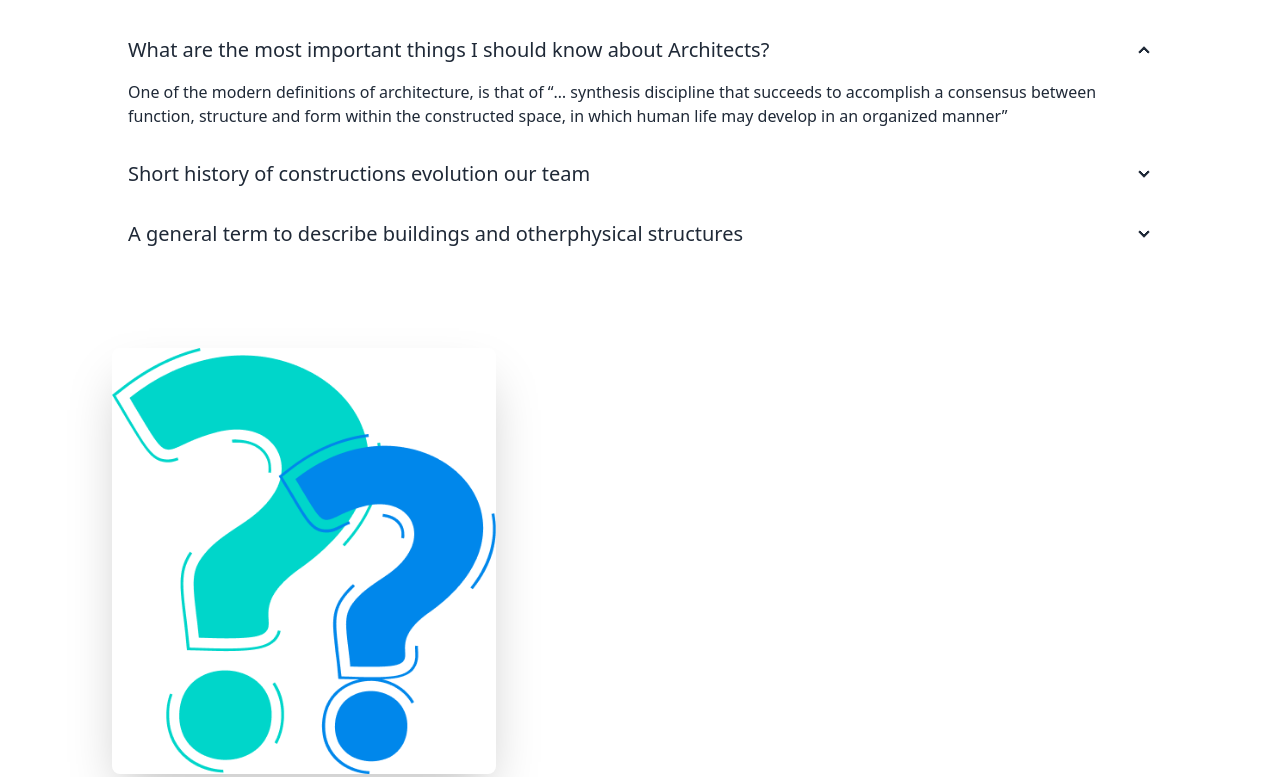
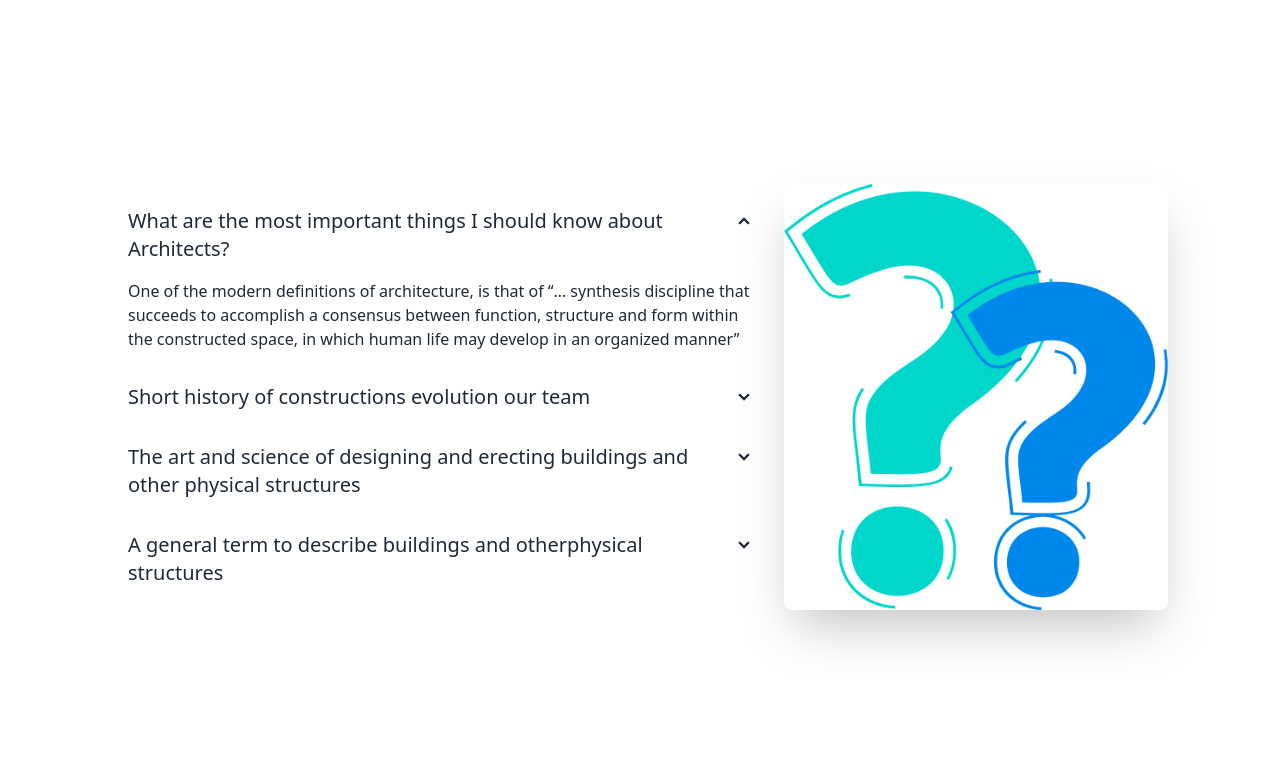
Before and after one commit to Naziur-Rahman/project-03, a plain HTML site: page about.html in a window 1280 px wide. Shown: the part 379-1156 px from the top of the page. Drawn offline with nearby package versions, Linux system fonts and the light colour scheme.

Commit message:
problem solve

```diff
--- a/about.html
+++ b/about.html
@@ -52,8 +52,8 @@
                       <div class="collapse collapse-arrow ">
                           <input type="radio" name="my-accordion-2" checked="checked" />
                           <div class="collapse-title text-xl font-medium">
-                              What are the most important things I should
-                              know about Architects?
+                              <h1>What are the most important things I should
+                                know about Architects?</h1>
                           </div>
                           <div class="collapse-content">
                               <p>One of the modern definitions of architecture, is that of
@@ -65,7 +65,7 @@
                           <div class="collapse collapse-arrow ">
                             <input type="radio" name="my-accordion-2" />
                             <div class="collapse-title text-xl font-medium">
-                            Short history of constructions evolution our team
+                              <h1>Short history of constructions evolution our team </h1>
                             </div>
                             <div class="collapse-content">
                                 <p>One of the modern definitions of architecture, is that of
@@ -78,7 +78,10 @@
                           <div class="collapse collapse-arrow ">
                             <input type="radio" name="my-accordion-2" />
                             <div class="collapse-title text-xl font-medium">
-                            A general term to describe buildings and otherphysical structures
+                              <h1>The art and science of  designing and erecting
+
+                                buildings and other physical structures</h1>
+                            </div>
                             <div class="collapse-content">
                                 <p>One of the modern definitions of architecture, is that of
                                   “…
@@ -90,9 +93,7 @@
                         <div class="collapse collapse-arrow ">
                           <input type="radio" name="my-accordion-2" />
                           <div class="collapse-title text-xl font-medium">
-                            The art and science of  designing and erecting
-
-                            buildings and other physical structures
+                           <h1> A general term to describe buildings and otherphysical structures</h1>
                           </div>
                           <div class="collapse-content">
                               <p>One of the modern definitions of architecture, is that of
@@ -103,6 +104,7 @@
                           </div>
                       </div>
                     </div>
+
                   <img src="assets/imges/faq.png" class=" w-1/2 lg:max-w-sm rounded-lg shadow-2xl" />
               </div>
           </div>
```
Lines whose indentation alone changed are shown as unchanged.
